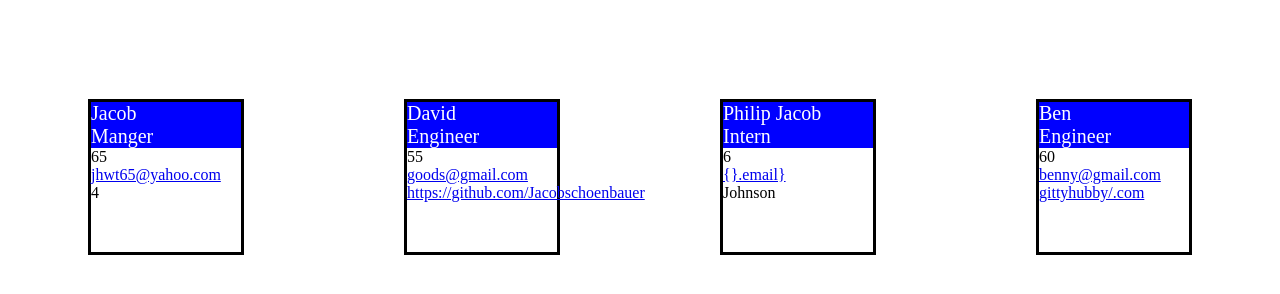
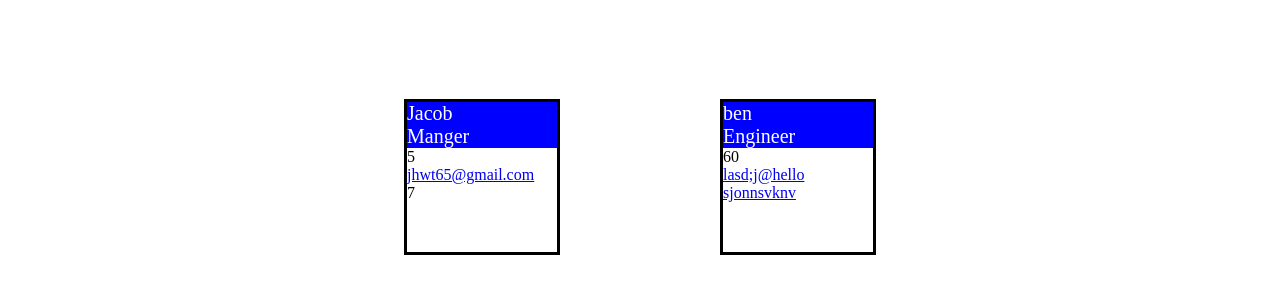
Before and after one commit to Jacobschoenbauer/oop-profile-generator, a website: page dist/Team-Profile.html in a window 1280 px wide. Shown: the part 104-398 px from the top of the page. Drawn offline with Linux system fonts and the light colour scheme.

```diff
--- a/dist/Team-Profile.html
+++ b/dist/Team-Profile.html
@@ -15,36 +15,18 @@
       <div class="name">Jacob</div>
       <div class="job">Manger</div>
     </article>
-    <div class="id">65</div>
-    <div class="email"><a href="mailto:jhwt65@yahoo.com">jhwt65@yahoo.com<a></div>
-    <div class="officenumber">4</div>
+    <div class="id">5</div>
+    <div class="email"><a href="mailto:jhwt65@gmail.com">jhwt65@gmail.com<a></div>
+    <div class="officenumber">7</div>
   </section><section class="engineer" style="width: 150px; height:150px; border-style: solid; margin:80px;">
     <article style="font-size: 20px; color: white; background-color: blue;">
-      <div class="name">David</div>
-      <div class="job">Engineer</div>
-    </article>
-    <div class="id">55</div>
-
-    <div class="email"><a href="mailto:goods@gmail.com">goods@gmail.com<a></div>
-    <div class="github"><a href="https://github.com/Jacobschoenbauer">https://github.com/Jacobschoenbauer<a></div>
-  </section>   <section class="intern" style="width: 150px; height:150px; border-style: solid; margin:80px;">
-    <article style="font-size: 20px; color: white; background-color: blue;">
-      <div class="name">Philip Jacob</div>
-      <div class="job">Intern</div>
-    </article>
-    <div class="id">6</div>
-    <div class="email"><a href="mailto:philly@gmail.com">{}.email}<a></div>
-    <div class="school">Johnson</div>
-  </section>
-<section class="engineer" style="width: 150px; height:150px; border-style: solid; margin:80px;">
-    <article style="font-size: 20px; color: white; background-color: blue;">
-      <div class="name">Ben</div>
+      <div class="name">ben </div>
       <div class="job">Engineer</div>
     </article>
     <div class="id">60</div>
 
-    <div class="email"><a href="mailto:benny@gmail.com">benny@gmail.com<a></div>
-    <div class="github"><a href="gittyhubby/.com">gittyhubby/.com<a></div>
+    <div class="email"><a href="mailto:lasd;j@hello">lasd;j@hello<a></div>
+    <div class="github"><a href="sjonnsvknv">sjonnsvknv<a></div>
   </section>
 
   </body>
```
Also changed, not shown: README.md.
